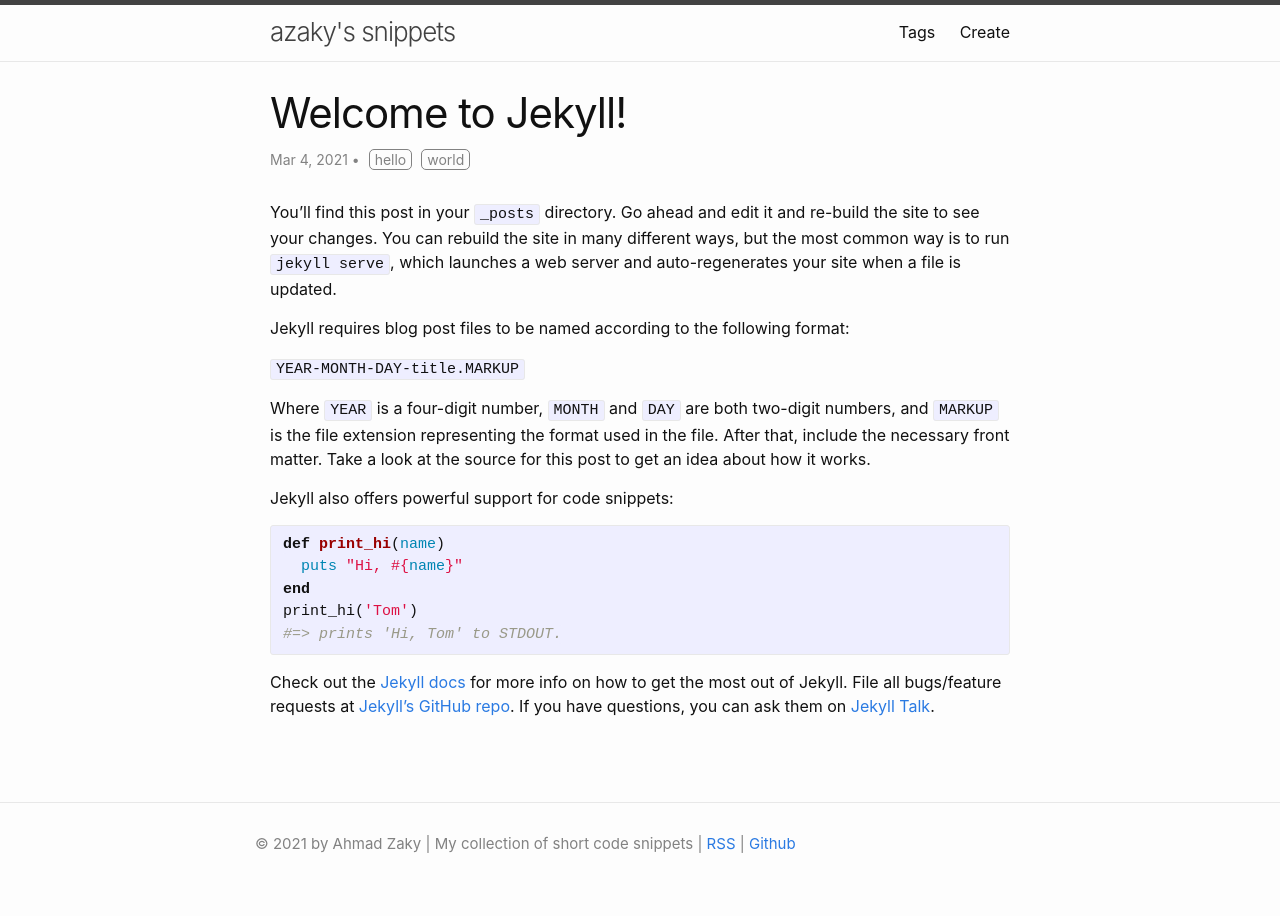
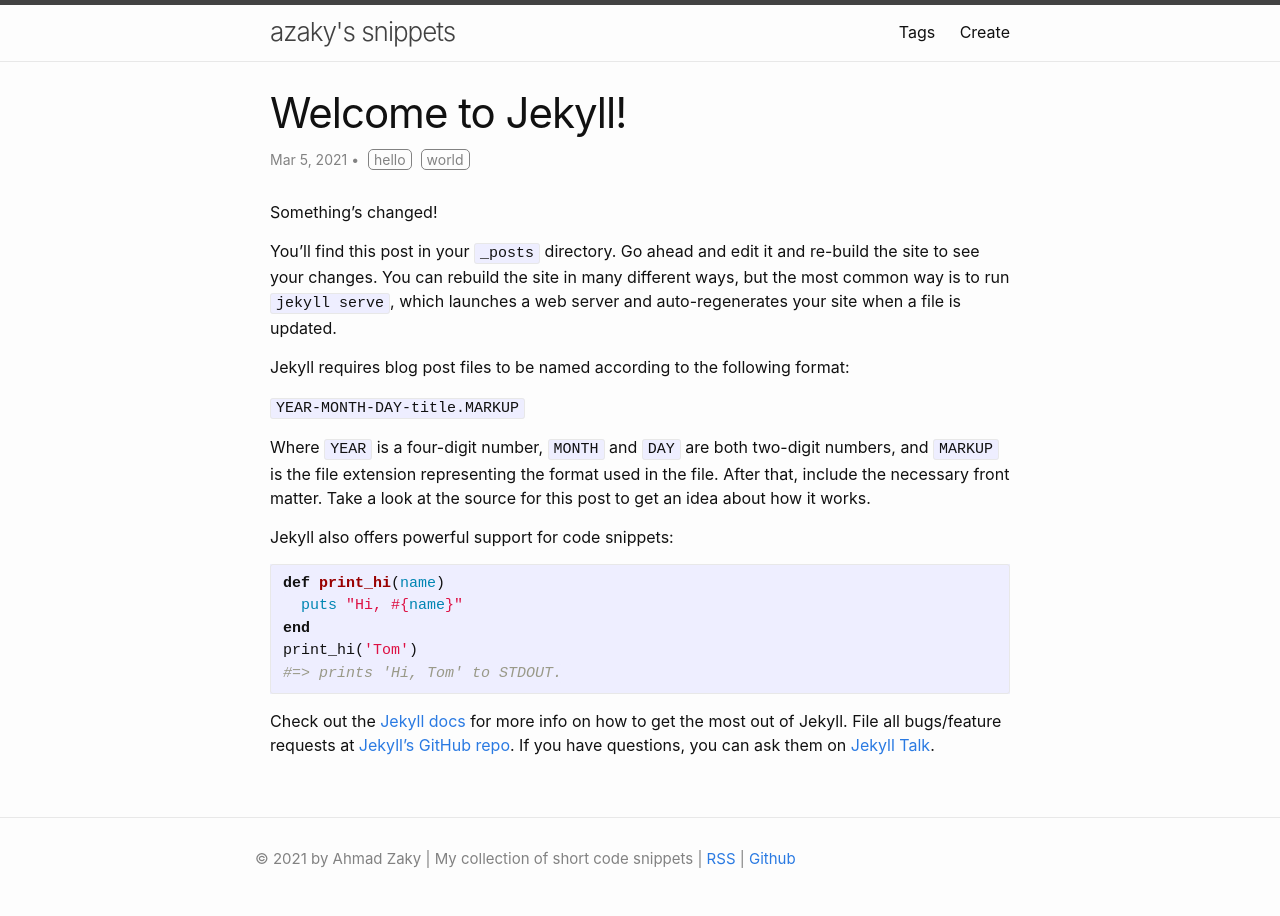
Before and after one commit to azaky/snippets, a Jekyll site: the page built from _posts/2021-03-05-welcome-to-jekyll-.md, in a window 1280 px wide. Built offline with Jekyll 4.4.1, drawn with Linux system fonts in a browser that asks for light colours.

Commit message:
Edit "Welcome to Jekyll!"

````diff
--- a/_posts/2021-03-05-welcome-to-jekyll.md
+++ b/_posts/2021-03-05-welcome-to-jekyll-.md
@@ -1,9 +1,11 @@
 ---
-layout:     post
-title:      Welcome to Jekyll!
-date:       2021-03-04 17:05:22 +0700
-tags:       hello world
+layout: post
+title: Welcome to Jekyll!
+date: 2021-03-05 19:23:00 +0700
+tags: hello world
 ---
+
+Something's changed!
 
 You’ll find this post in your `_posts` directory. Go ahead and edit it and re-build the site to see your changes. You can rebuild the site in many different ways, but the most common way is to run `jekyll serve`, which launches a web server and auto-regenerates your site when a file is updated.
 
@@ -15,13 +17,13 @@
 
 Jekyll also offers powerful support for code snippets:
 
-{% highlight ruby %}
+```ruby
 def print_hi(name)
   puts "Hi, #{name}"
 end
 print_hi('Tom')
 #=> prints 'Hi, Tom' to STDOUT.
-{% endhighlight %}
+```
 
 Check out the [Jekyll docs][jekyll-docs] for more info on how to get the most out of Jekyll. File all bugs/feature requests at [Jekyll’s GitHub repo][jekyll-gh]. If you have questions, you can ask them on [Jekyll Talk][jekyll-talk].
 
````
